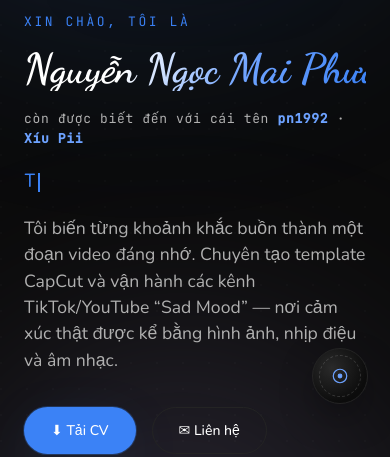
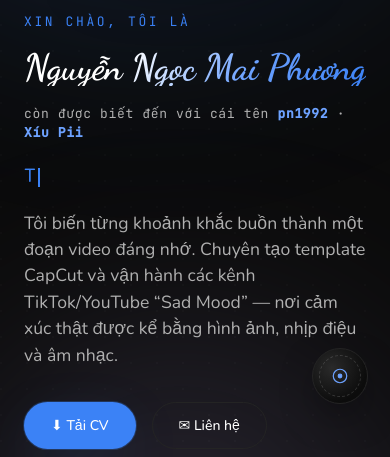
Before and after one commit to coffee92/pn1992, a plain HTML site: page index.html in a window 390 px wide. Shown: the part 418-875 px from the top of the page. Drawn offline with nearby package versions, Linux system fonts and the light colour scheme; a web font is replaced by a local one.

Commit message:
Add files via upload

```diff
--- a/index.html
+++ b/index.html
@@ -86,8 +86,7 @@
   .hero-inner{position:relative; display:flex; align-items:center; gap:60px; flex-wrap:wrap-reverse;}
   .hero-text{flex:1; min-width:280px;}
   .hero-text h1{font-size:clamp(2.6rem,6vw,4.4rem); line-height:1.05; margin-bottom:18px;}
-  .hand-name{font-family:var(--font-hand); font-weight:700; font-size:clamp(2.2rem,8.5vw,5.6rem); line-height:1; white-space:nowrap;}
-  @media(max-width:480px){ .hand-name{font-size:8.8vw;} }
+  .hand-name{font-family:var(--font-hand); font-weight:700; font-size:clamp(1.7rem,7vw,5.6rem); line-height:1; white-space:nowrap; max-width:100%;}
   .nickname-line{font-family:var(--font-mono); font-size:13px; color:var(--ink-muted); letter-spacing:.05em; margin-top:2px; margin-bottom:18px;}
   .nickname-line span{color:var(--accent-soft); font-weight:600;}
   .role-line{font-family:var(--font-display); font-size:clamp(1.2rem,2.4vw,1.6rem); color:var(--accent); height:1.6em; margin-bottom:18px;}
@@ -160,10 +159,10 @@
   .channel-group{margin-bottom:40px;}
   .channel-group-label{display:flex; align-items:center; gap:10px; font-family:var(--font-display); font-weight:600; font-size:15px; color:var(--ink); margin-bottom:18px; padding-bottom:10px; border-bottom:1px solid var(--line);}
   .channel-group-label .dot-icon{width:26px; height:26px; border-radius:50%; background:rgba(59,130,246,.12); border:1px solid rgba(59,130,246,.3); color:var(--accent); display:flex; align-items:center; justify-content:center; font-size:12px;}
-  .channels-scroller{display:flex; gap:20px; overflow-x:auto; padding-bottom:10px; scrollbar-width:none;}
+  .channels-scroller{display:flex; gap:20px; overflow-x:auto; padding-bottom:10px; scrollbar-width:none; touch-action:pan-x;}
   .channels-scroller::-webkit-scrollbar{display:none;}
   @media(min-width:900px){ .channels-scroller{display:grid; grid-template-columns:repeat(auto-fit, minmax(190px,210px)); overflow:visible;} }
-  .phone{flex-shrink:0; width:210px; cursor:pointer; transition:transform .25s;}
+  .phone{flex-shrink:0; width:210px; cursor:pointer; transition:transform .25s; touch-action:pan-x;}
   .phone:hover{transform:translateY(-8px);}
   .phone-frame{position:relative; aspect-ratio:9/16; border-radius:28px; border:1px solid var(--line); background:var(--primary); overflow:hidden; box-shadow:0 20px 60px -20px rgba(0,0,0,.6);}
   .phone-grad{position:absolute; inset:0;}
@@ -781,6 +780,24 @@ function typeLoop(){
 }
 typeLoop();
 
+// auto-fit the handwritten name so it always stays on one line,
+// never clipped, on any screen width
+function fitHandName() {
+  const el = document.querySelector('.hand-name');
+  if (!el) return;
+  const container = el.parentElement;
+  let fontSize = parseFloat(getComputedStyle(el).fontSize);
+  el.style.fontSize = fontSize + 'px';
+  let guard = 40;
+  while (el.scrollWidth > container.clientWidth && fontSize > 14 && guard-- > 0) {
+    fontSize -= 1;
+    el.style.fontSize = fontSize + 'px';
+  }
+}
+window.addEventListener('load', fitHandName);
+window.addEventListener('resize', fitHandName);
+document.fonts && document.fonts.ready.then(fitHandName);
+
 // reveal on scroll
 const revealEls = document.querySelectorAll('.reveal');
 const io = new IntersectionObserver((entries)=>{
```
